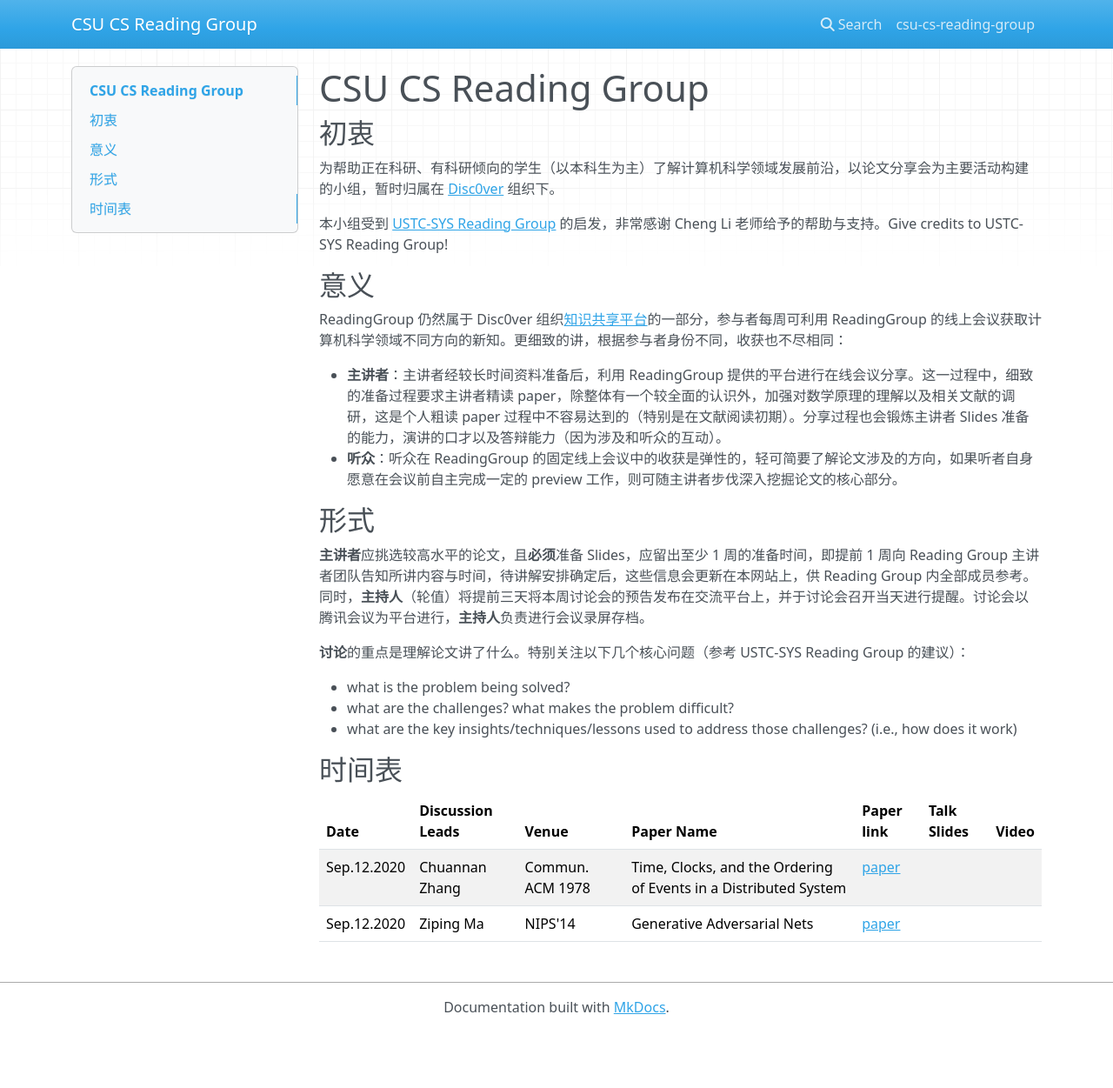
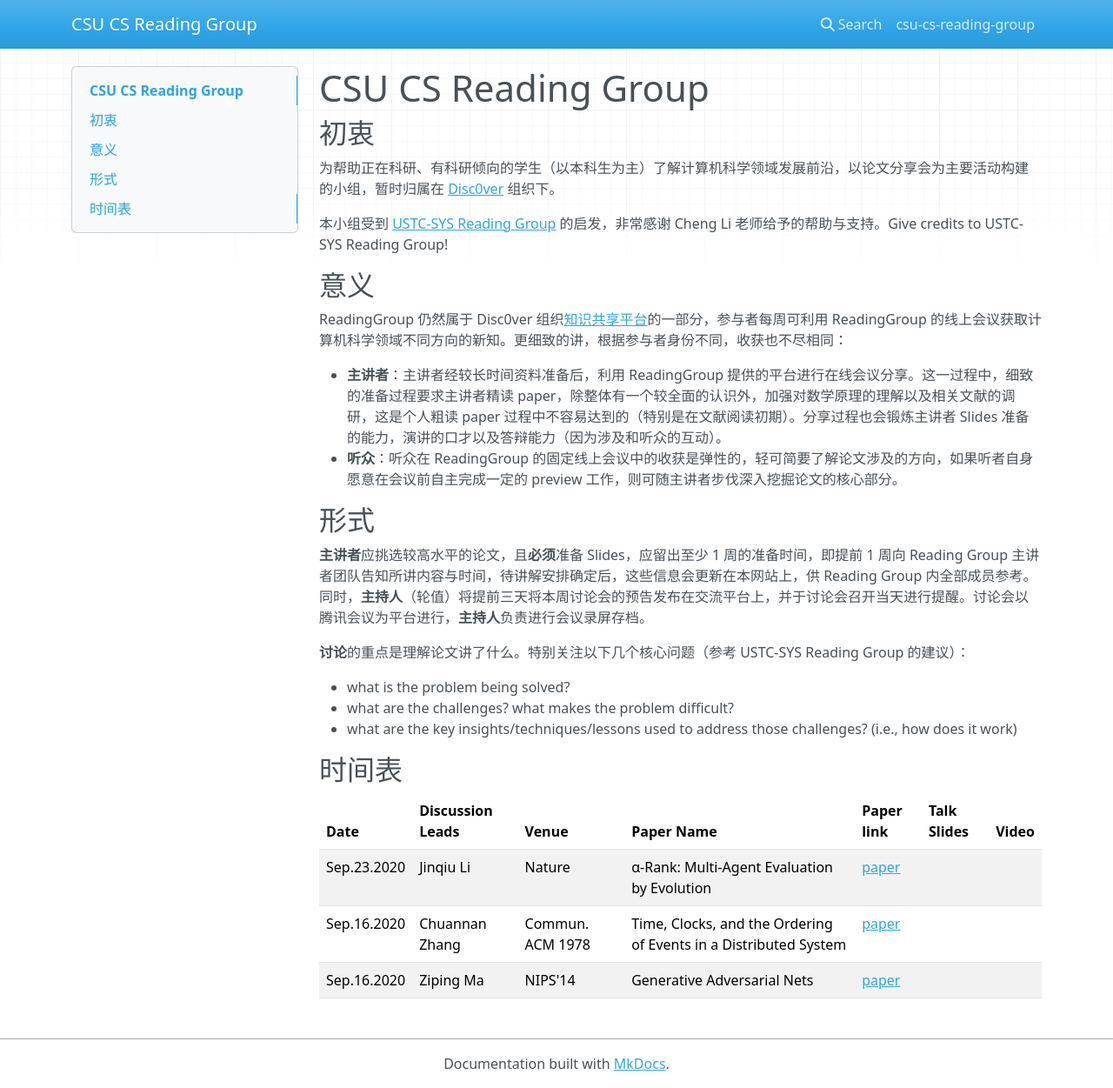
Before and after one commit to disc0ver-csu/csu-cs-reading-group, an MkDocs documentation site: the page built from docs/index.md, in a window 1280 px wide and 1251 px high. Shown: the whole window at 87% size. Built offline with MkDocs 1.6.1, drawn with Linux system fonts in a browser that asks for light colours; nearby versions of some CDN libraries.

Commit message:
docs: update Sep.23.2020 paper

```diff
--- a/docs/index.md
+++ b/docs/index.md
@@ -29,5 +29,6 @@ ReadingGroup 仍然属于 Disc0ver 组织[知识共享平台](https://github.com
 
 | Date        | Discussion Leads | Venue            | Paper Name                                                       | Paper link                                                                                                                                      | Talk Slides | Video |
 | :---------- | :--------------- | :--------------- | :--------------------------------------------------------------- | :---------------------------------------------------------------------------------------------------------------------------------------------- | :---------- | :---- |
-| Sep.12.2020 | Chuannan Zhang   | Commun. ACM 1978 | Time, Clocks, and the Ordering of Events in a Distributed System | [paper](https://www.microsoft.com/en-us/research/wp-content/uploads/2016/12/Time-Clocks-and-the-Ordering-of-Events-in-a-Distributed-System.pdf) |             |
-| Sep.12.2020 | Ziping Ma        | NIPS'14          | Generative Adversarial Nets                                      | [paper](https://arxiv.org/pdf/1406.2661.pdf)                                                                                                    |
+| Sep.23.2020 | Jinqiu Li        | Nature           | α-Rank: Multi-Agent Evaluation by Evolution                      | [paper](https://arxiv.org/pdf/1903.01373)                                                                                                       |             |       |
+| Sep.16.2020 | Chuannan Zhang   | Commun. ACM 1978 | Time, Clocks, and the Ordering of Events in a Distributed System | [paper](https://www.microsoft.com/en-us/research/wp-content/uploads/2016/12/Time-Clocks-and-the-Ordering-of-Events-in-a-Distributed-System.pdf) |             |
+| Sep.16.2020 | Ziping Ma        | NIPS'14          | Generative Adversarial Nets                                      | [paper](https://arxiv.org/pdf/1406.2661.pdf)                                                                                                    |
```
